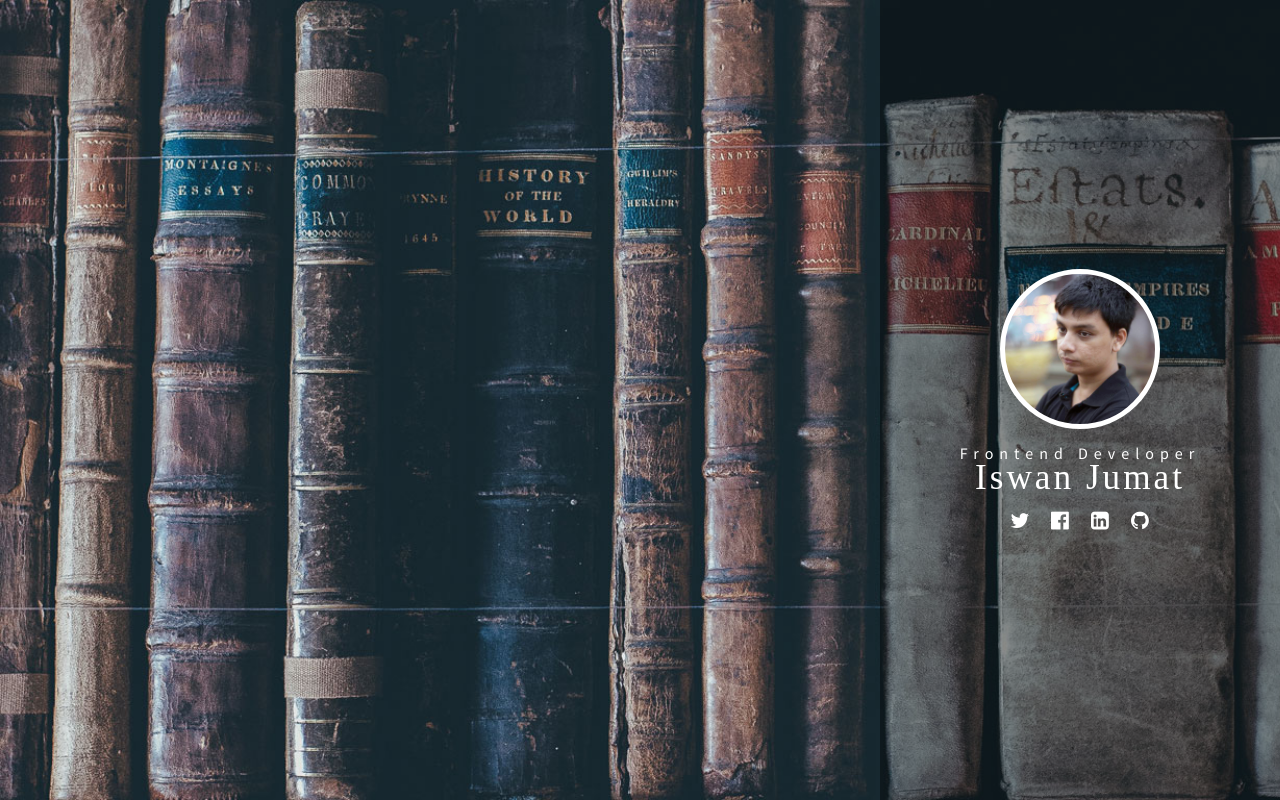
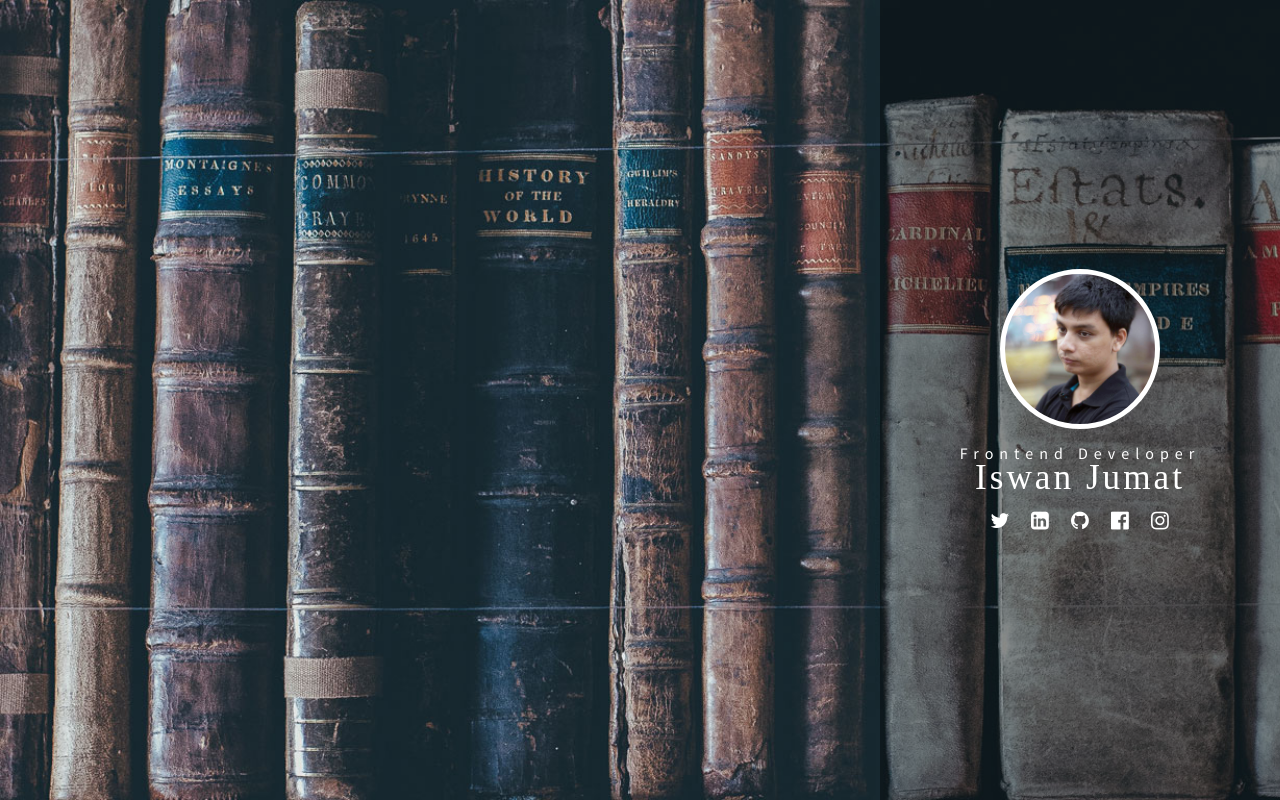
Before and after one commit to iswanj/iswanjumat.com, a React app: page / in a window 1280 px wide. Built offline with nearby package versions, Linux system fonts and the light colour scheme; a web font is replaced by a local one.

Commit message:
added instagram icon

```diff
--- a/src/App.js
+++ b/src/App.js
@@ -34,9 +34,10 @@ class App extends Component {
           <div className="social-icons">
             <ul>
               <li><a href="https://twitter.com/TuanIswan" className="twitter" target="_blank"><i className="fa fa-twitter" aria-hidden="true"></i></a></li>
-              <li><a href="https://www.facebook.com/iswan1987" className="facebook" target="_blank"><i className="fa fa-facebook-official" aria-hidden="true"></i></a></li>
               <li><a href="https://lk.linkedin.com/in/iswanjumat" className="linkedin" target="_blank"><i className="fa fa-linkedin-square" aria-hidden="true"></i></a></li>
               <li><a href="https://github.com/iswanj" className="github" target="_blank"><i className="fa fa-github" aria-hidden="true"></i></a></li>
+              <li><a href="https://www.facebook.com/iswan1987" className="facebook" target="_blank"><i className="fa fa-facebook-official" aria-hidden="true"></i></a></li>
+              <li><a href="https://www.instagram.com/iswanjumat/" className="instagram" target="_blank"><i className="fa fa-instagram" aria-hidden="true"></i></a></li>
             </ul>
           </div>
         </div>
```
